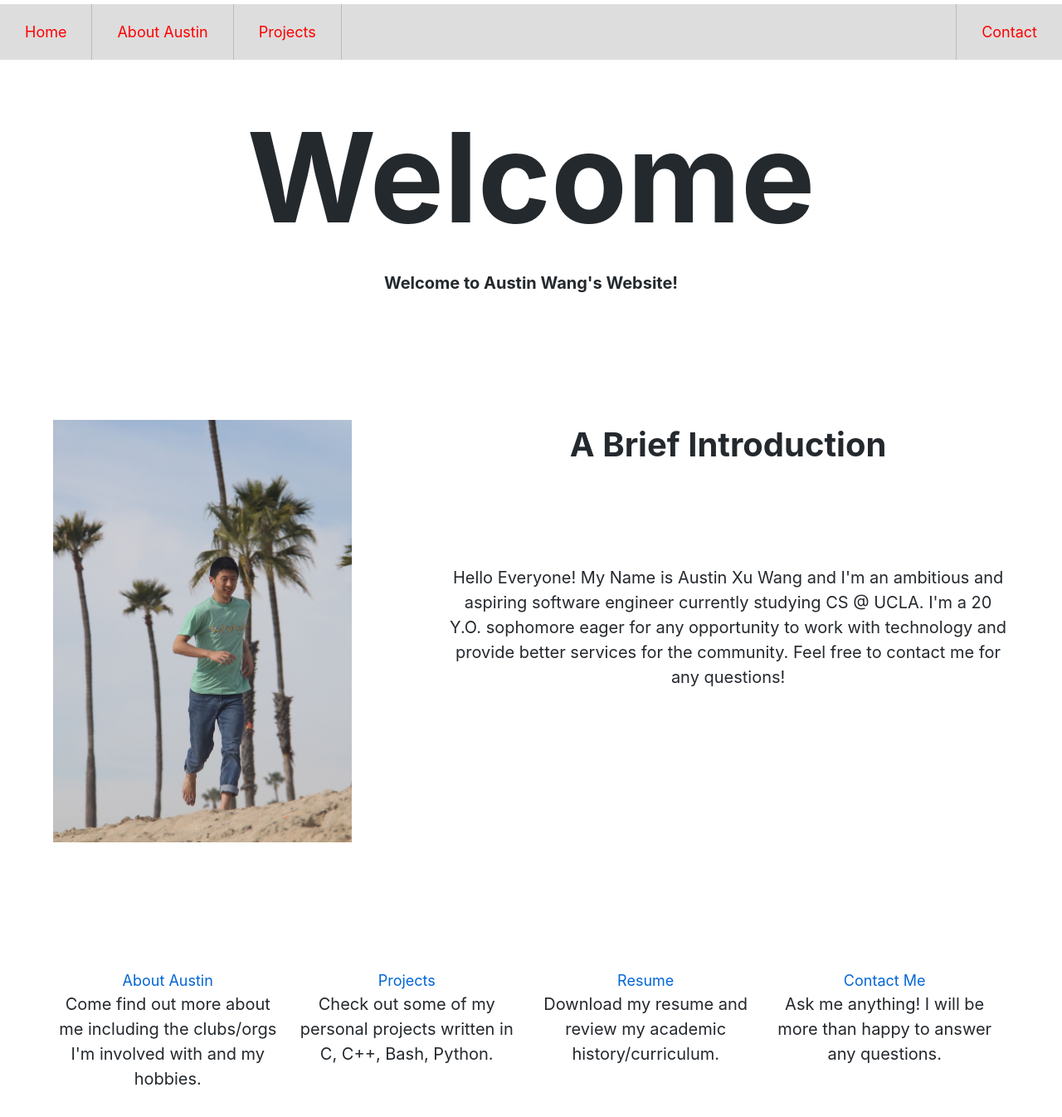
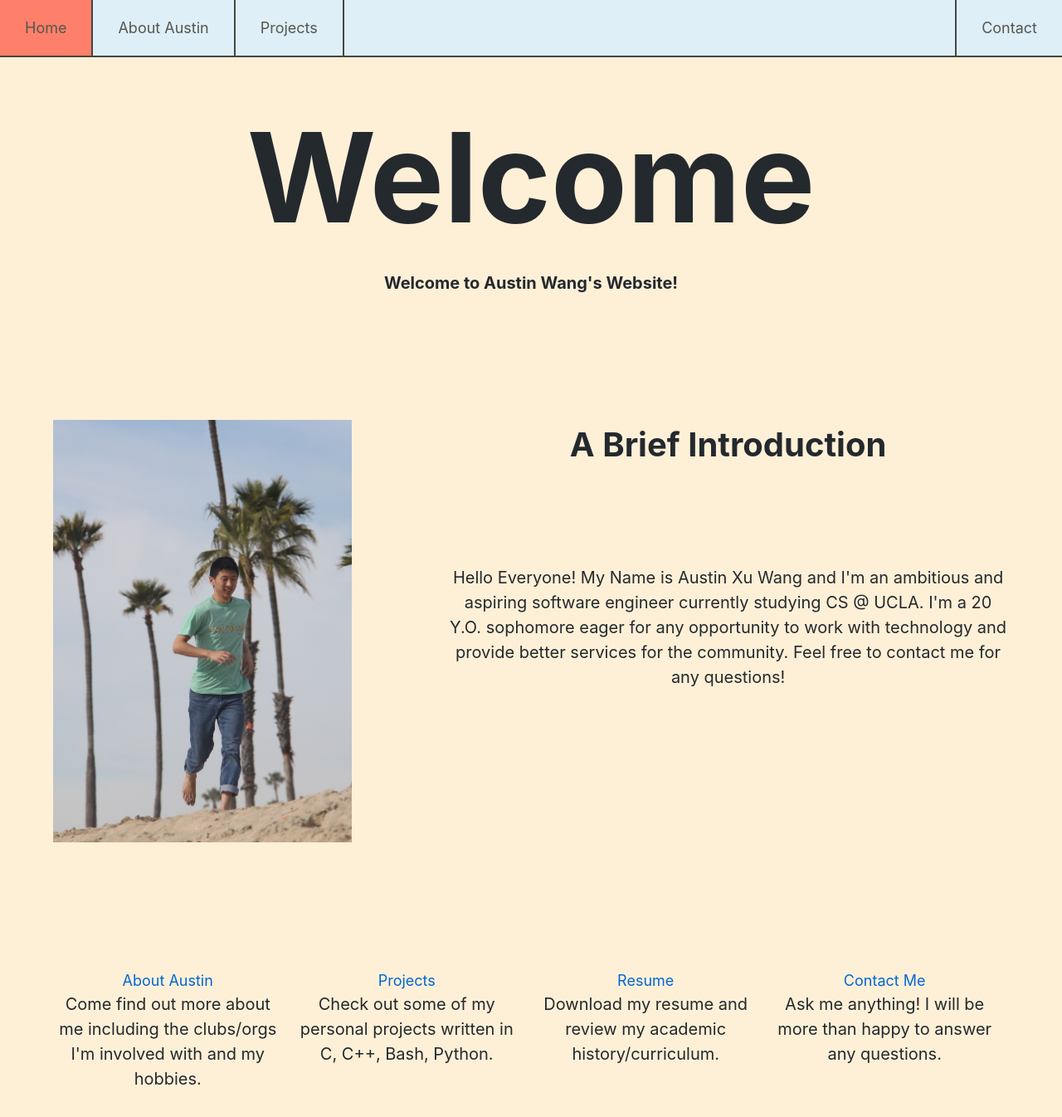
Before and after one commit to AustinWang2312/AustinWang2312.github.io, a Jekyll site: the page built from index.md, in a window 1280 px wide and 1400 px high. Shown: the top 1346 px of the window at 83% size. Built offline with Jekyll 4.4.1, drawn with Linux system fonts in a browser that asks for light colours.

Commit message:
footer whitespace + visual update

```diff
--- a/_layouts/default.html
+++ b/_layouts/default.html
@@ -2,10 +2,10 @@
 <head>
     <link rel="stylesheet" href="{{ '/css/main.css' | relative_url }}" />
 </head>
- <div class="nav-bar">
+<div class="nav-bar">
     <a class= "nav-bar-element" href="/">Home</a>
     <a class= "nav-bar-element" href="/about">About Austin</a>
-    <a class= "nav-bar-element" href="/contact">Projects</a>
+    <a class= "nav-bar-element" href="/projects">Projects</a>
     <a class= "nav-bar-element" href="/contact">Contact</a>
 </div>
 <h1> {{page.title}}</h1>
@@ -13,12 +13,7 @@
     {{content}}
 </body>
 <div class="footer">
-    <div height="50" display="block" style="height:50px;width:100%margin-top:10px;">
-        <img src="/assets/mail.png" alt="mail" width ="60" height="50"
-        style="float:right;padding-right:40px;display:block;">
-        <img src="/assets/instagram.png" alt="insta" width ="50" height="50"
-        style="float:right;padding-right:40px">
-    </div>
+
     <div class="footer-text">
         ©2021 Austin Wang
     </div>
--- a/css/main.scss
+++ b/css/main.scss
@@ -6,7 +6,7 @@
   width: 45rem;
   margin: 0 auto;
   padding: 50;
-  height: calc(100vh-70px);
+
 
 }
 
@@ -21,6 +21,11 @@ p {
   margin:0;
   padding:0;
   font-size:20px;
+}
+body {
+  background-color: #FEF0D7;
+  height: calc(100vh-20px);
+
 }
 ul {
 
@@ -63,9 +68,11 @@ h3 {
   list-style-type: none;
   padding: 0px 0px;
   position: fixed;
-  top: 5px;
+  top: 0px;
   width: 100%;
-  background-color: #dddddd;
+  background-color: #D6EFFF;
+  border-bottom: 2px solid #171D1C;
+  opacity: 0.8;
 
 
 }
@@ -73,20 +80,21 @@ h3 {
 
   float: left;
   display: inline-block;
-  color: red;
-  background-color: #dddddd;
+  color: #2F2F2F;
+  background-color: #D6EFFF;
   padding: 20px 30px;
   text-decoration: none;
-  border-right: 1px solid #bbb;
+  border-right: 2px solid #171D1C;
+  transition: background-color 0.5s;
 }
 .nav-bar-element:last-child {
   border-right: none;
-  border-left: 1px solid #bbb;
+  border-left: 2px solid #171D1C;
   float: right;
+  transition: background-color 0.5s;
 }
 .nav-bar-element:hover {
-  background-color: green;
-  color: blue;
+  background-color: #FE654F;
 }
 
 .link-block-element {
@@ -104,7 +112,6 @@ h3 {
   display:block;
   margin:auto;
   text-align: center;
-
 }
 
 .small-block {
@@ -122,7 +129,7 @@ h3 {
   padding: 20px 20px;
   height:30px;
   float:right;
-  color:pink;
+  color:black;
   display: block;
 
 }
@@ -130,7 +137,7 @@ h3 {
 .footer {
   width:100%;
   height:100px;
-  background-color: blue;
+  background-color: #FE654F;
   padding:50px 0px;
 }
 
--- a/index.md
+++ b/index.md
@@ -47,3 +47,5 @@ layout: default
         </div></li>
     </ul>
 </div>
+<div style="height:100px">
+</div>
```
Also changed, not shown: about.md (+2 -0 lines), contact.md (+2 -0 lines).
